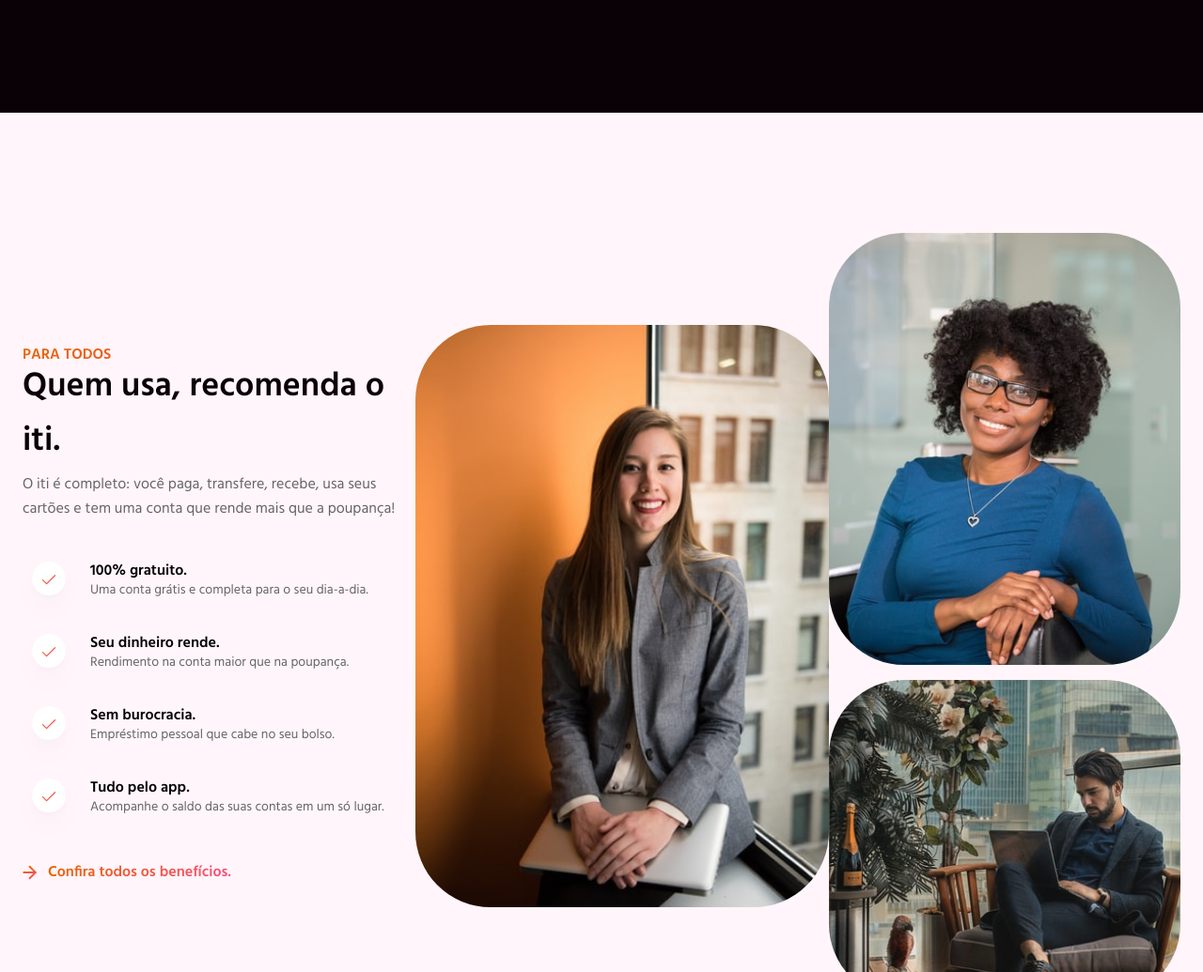
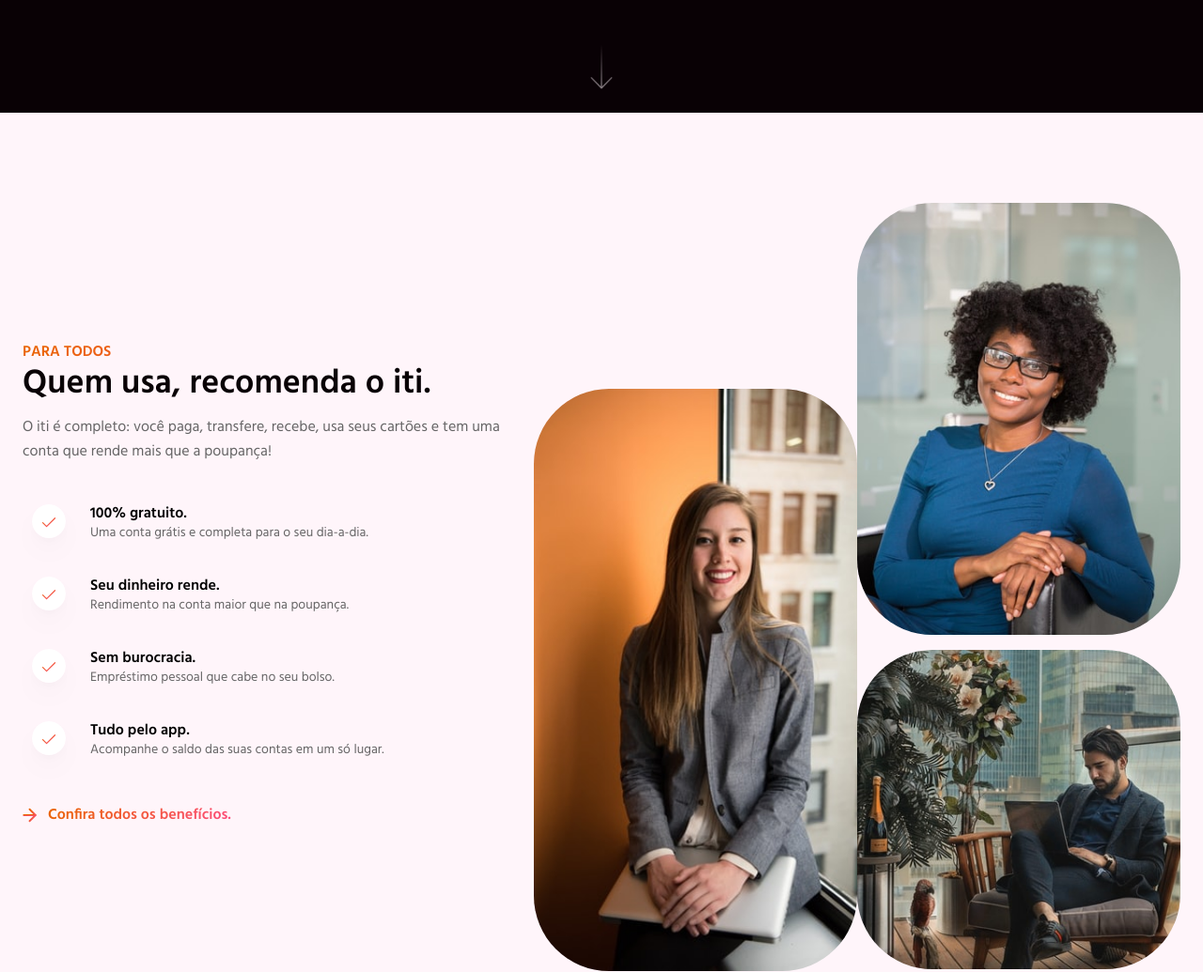
Before and after one commit to jfrts/website-iti, a plain HTML site: page index.html in a window 1280 px wide. Shown: the part 600-1635 px from the top of the page at 94% size. Drawn offline with Linux system fonts and the light colour scheme.

Commit message:
Section people (sm xs)

```diff
--- a/css/partials/_animations.scss
+++ b/css/partials/_animations.scss
@@ -193,15 +193,37 @@
 
 .people-1 {
   height: 620px;
-  width: 440px;
+  width: 100%;
+  max-width: 100%;
+  padding: 48px;
   background-size: cover;
   @include bg-img-transition("../../img/people2.jpg", "../../img/people3.jpg", 80px, 0s);
+
+  @include responsive(md) {
+    height: 400px
+  }
+
+  @include responsive(sm) {
+    height: 420px !important;
+    width: 300px !important;
+    position: absolute;
+    top: -350px;
+    left: 200px;
+  }
+
+  @include responsive(xs) {
+    display: none;
+  }
 }
 
 .people-box {
   display: flex;
   flex-direction: column;
   gap: 16px;
+
+  @include responsive(sm) {
+    display: none;
+  }
 }
 
 .people-2 {
@@ -209,6 +231,14 @@
   width: 100%;
   background-size: cover;
   @include bg-img-transition("../../img/people1.jpg", "../../img/people5.jpg", 80px, 4s);
+
+  @include responsive(md) {
+    height: 360px
+  }
+
+  @include responsive(sm) {
+    display: none;
+  }
 }
 
 .people-3 {
@@ -216,4 +246,18 @@
   width: 100%;
   background-size: cover;
   @include bg-img-transition("../../img/people4.jpg", "../../img/people6.jpg", 80px, 9s);
+
+  @include responsive(sm) {
+    display: none;
+  }
 }
+
+.people-box-1 {
+  position: relative;
+  height: 420px !important;
+  width: 300px !important;
+
+  @include responsive(xs) {
+    display: none;
+  }
+}
--- a/css/partials/_layout.scss
+++ b/css/partials/_layout.scss
@@ -118,6 +118,7 @@
 .hero {
   height: 90vh;
   background-color: $dark;
+  position: relative;
   @include responsive(sm) {
     height: auto;
     padding-top: 192px;
@@ -237,9 +238,19 @@
 }
 
 // people
+.infos {
+  @include responsive(lg) {
+    flex-basis: 570px;
+  }
+
+  @include responsive(md) {
+    flex-basis: 570px;
+  }
+}
+
 .section-people {
-  padding-top: 128px;
-  padding-bottom: 128px;
+  padding-top: 96px;
+  padding-bottom: 96px;
 }
 
 .subtitle {
--- a/index.html
+++ b/index.html
@@ -138,7 +138,7 @@
   </main>
 
   <section id="section-people" class="container section-people">
-    <div class="flex-item-4 flex-column">
+    <div class="flex-item-4 flex-column infos">
       <h5 class="subtitle">Para todos</h5>
       <h3 class="title">Quem usa, recomenda o iti.</h3>
       <p class="paragraph">O iti é completo: você paga, transfere, recebe, usa seus cartões e tem uma conta que rende
@@ -169,7 +169,7 @@
         </span>
       </a>
     </div>
-    <div class="flex-item-3 flex-column">
+    <div class="flex-item-3 flex-column people-box-1">
       <div class="people-1"></div>
     </div>
     <div class="flex-item-1 flex-column people-box">
```
Also changed, not shown: css/style.min.css, 1 other file.
